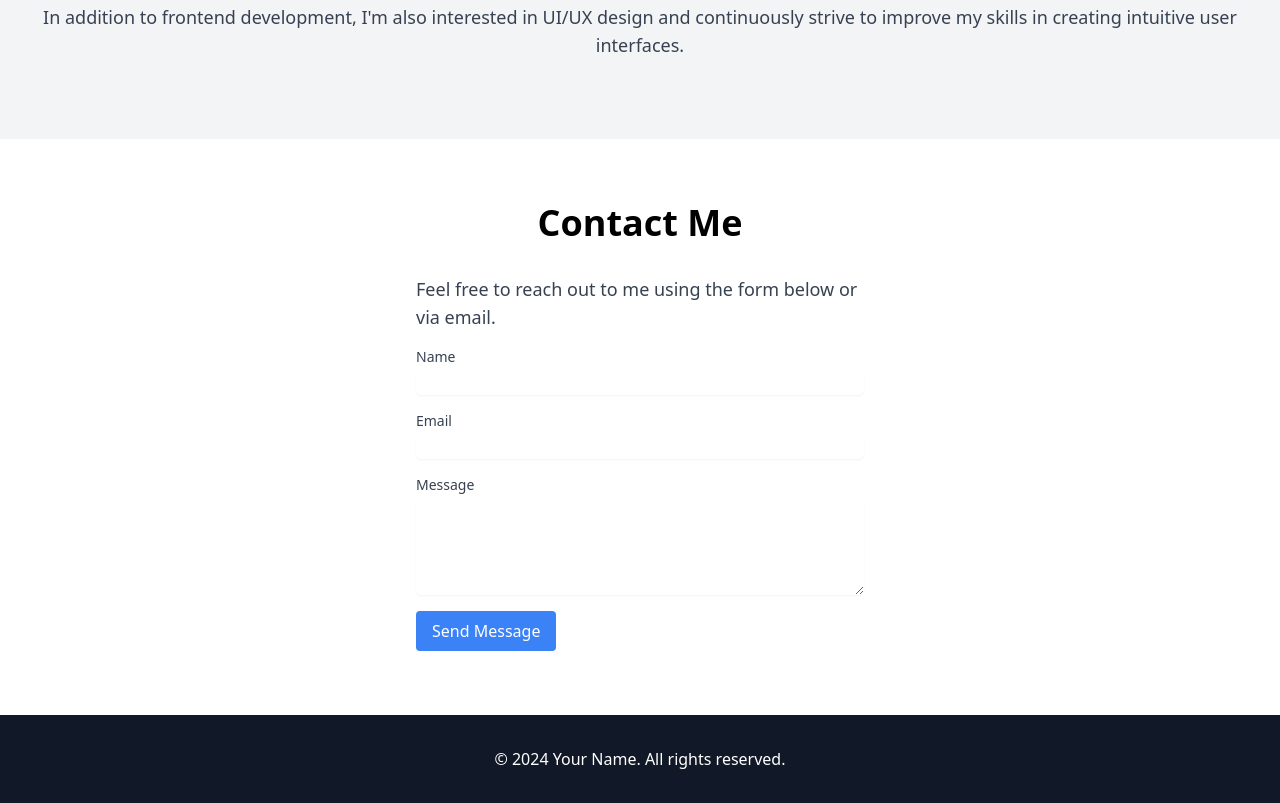
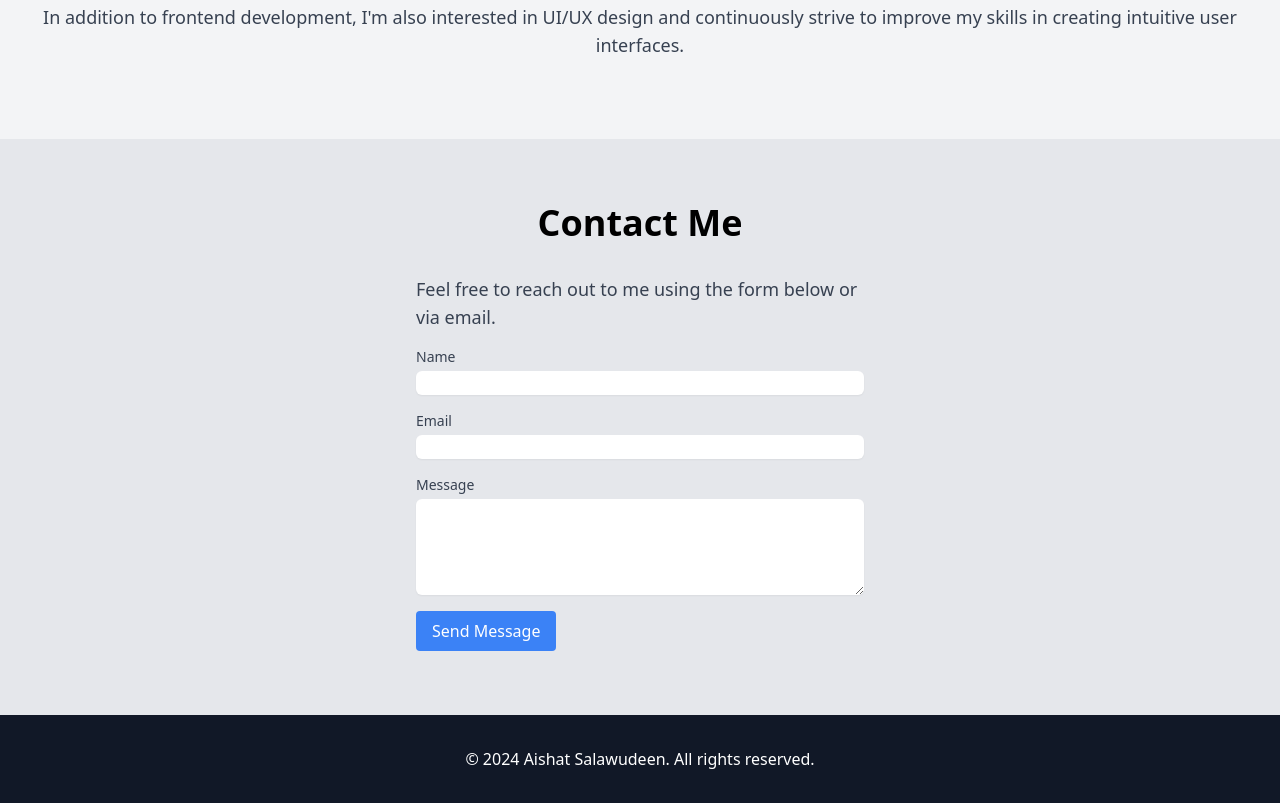
Before and after one commit to Ishahtech/my-portfolio, a website: page src/index.html in a window 1280 px wide. Shown: the part 1013-1816 px from the top of the page. Drawn offline with nearby package versions, Linux system fonts and the light colour scheme.

Commit message:
fix: contact and footer quick fix

```diff
--- a/src/index.html
+++ b/src/index.html
@@ -96,7 +96,7 @@
 </section>
 
  <!-- Contact Section -->
- <section id="contact" class="py-16">
+ <section id="contact" class="py-16 bg-gray-200">
     <div class="container mx-auto">
         <h2 class="text-2xl lg:text-4xl font-bold mb-8 text-center">Contact Me</h2>
         <!-- Contact Form -->
@@ -125,7 +125,7 @@
 <!-- Footer -->
 <footer class="bg-gray-900 text-white py-8 text-center">
     <div class="container mx-auto">
-        <p>&copy; 2024 Your Name. All rights reserved.</p>
+        <p>&copy; 2024 Aishat Salawudeen. All rights reserved.</p>
     </div>
 </footer>
 
```
